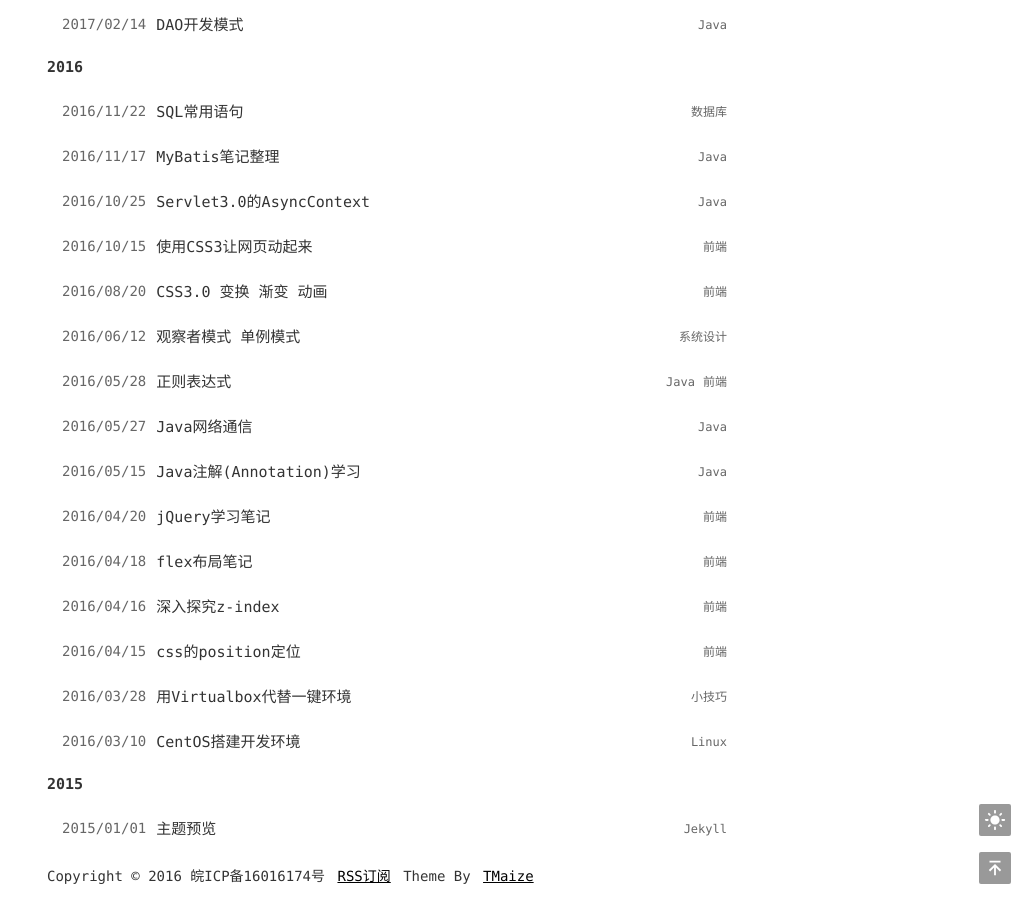
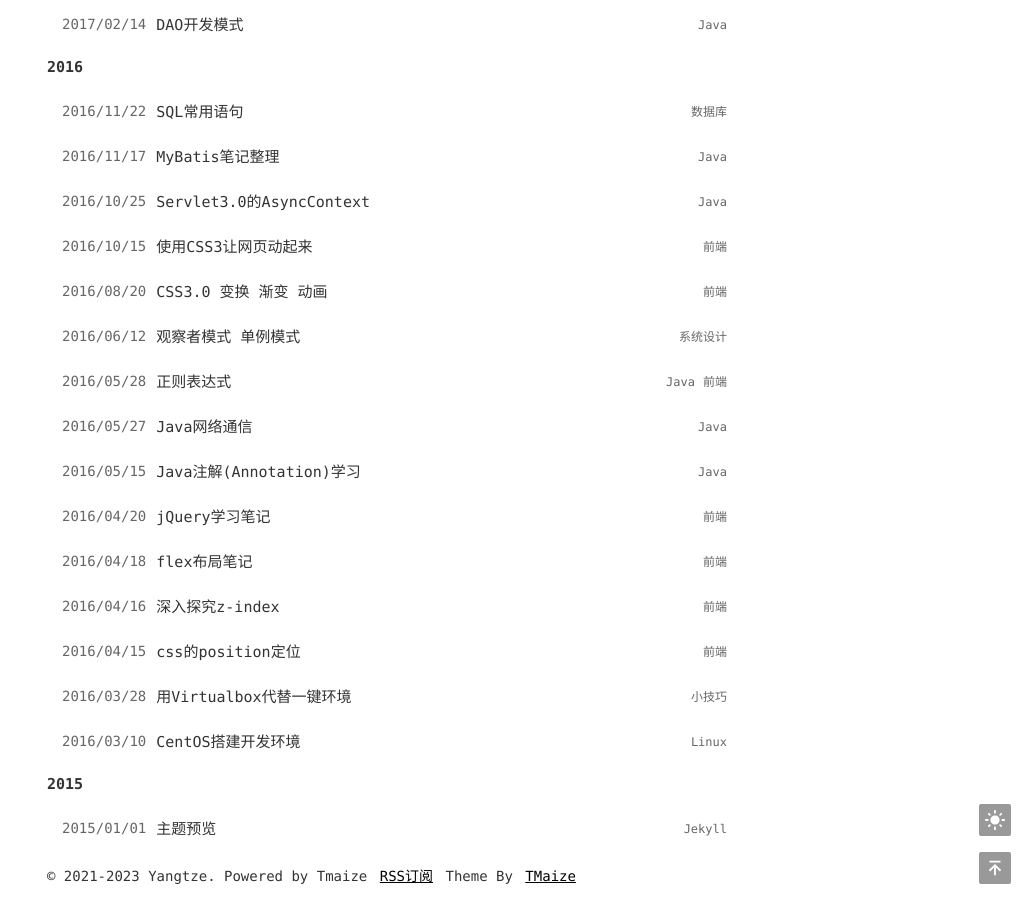
Before and after one commit to Suyuqu/Tmaize, a Jekyll site: the page built from index.html, in a window 1280 px wide and 900 px high, scrolled down 5274 px. Shown: the whole window, without its empty margins (253-1280 px from the left). Built offline with Jekyll 4.4.1, drawn with Linux system fonts in a browser that asks for light colours.

Commit message:
Update _config.yml

```diff
--- a/_config.yml
+++ b/_config.yml
@@ -1,11 +1,11 @@
 encoding: utf-8
 
 # SEO相关信息
-title: TMaize Blog
-description: TMaize的个人博客
-keywords: TMaize,Blog,Java,Html,JavaScript
-author: TMaize
-footerText: 'Copyright © 2016 皖ICP备16016174号'
+title: Yangtze Blog
+description: Yangtze的个人博客
+keywords: Yangtze,Blog,Java,Html,JavaScript
+author: yangtze
+footerText: '© 2021-2023 Yangtze. Powered by Tmaize'
 
 # 这些不要动
 permalink: /posts/:year/:month/:day/:title.html
@@ -17,7 +17,7 @@
 
 # 域名配置
 # baseurl配置,如果网站部署在根目录下的其他目录中，请设置为 /目录名
-domainUrl: 'https://blog.tmaize.net'
+domainUrl: 'http://yangtze.in'
 baseurl: ''
 
 # 吐个槽地址，会在chat页面中重定向到该地址
@@ -41,7 +41,7 @@
     url: /pages/about.html
 
 # 点击页面文字冒出特效,不需要请设置为false
-extClickEffect: true
+extClickEffect: false
 
 # Google Adsense,不需要请设置为false
 # _includes/ext-adsense.html 里面修改为自己的配置
```
